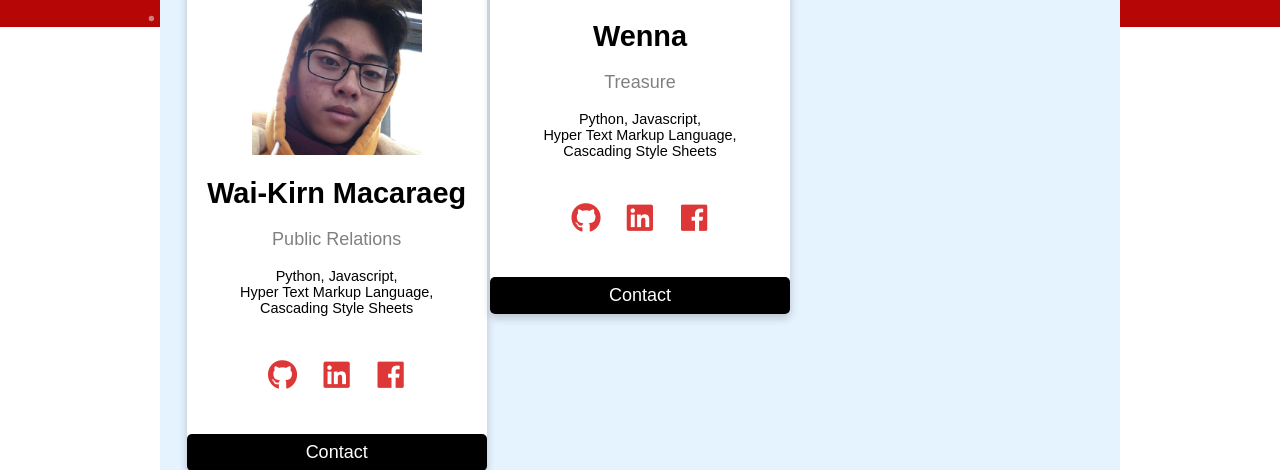
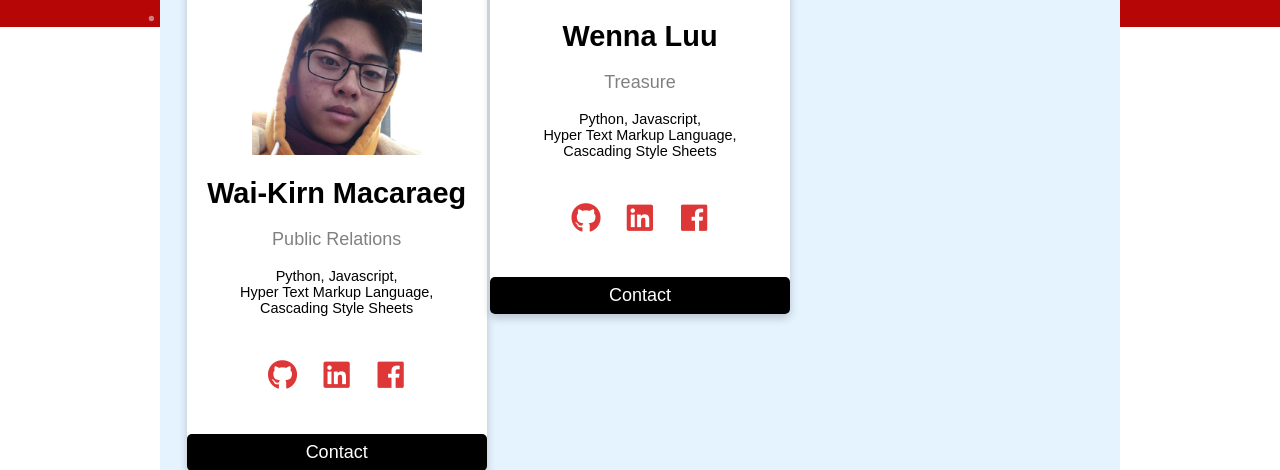
Before and after one commit to lowell-dev-club/www.lowelldevclub.com, a Flask app: page /about in a window 1280 px wide. Shown: the part 773-1243 px from the top of the page. Run offline with Flask 2, Linux system fonts and the light colour scheme; some libraries are stand-ins or nearby versions.

Commit message:
add wenna's name

```diff
--- a/lowelldevclub/templates/about.html
+++ b/lowelldevclub/templates/about.html
@@ -121,8 +121,8 @@ Lowell Dev Club About
           </div>
           <div class="col third full no-float float-left">
             <div class="jumbotron card">
-              <img src="" alt="Wenna" style="width:100%">
-              <h1>Wenna</h1>
+              <img src="" alt="Wenna Luu" style="width:100%">
+              <h1>Wenna Luu</h1>
               <p class="title">Treasure</p>
               <p>
               Python, Javascript,<br />
@@ -143,7 +143,7 @@ Lowell Dev Club About
     </div>
   </div>
 
-	<div id="particles-js"></div>
+  <div id="particles-js"></div>
 
 {% endblock %}
 
```
